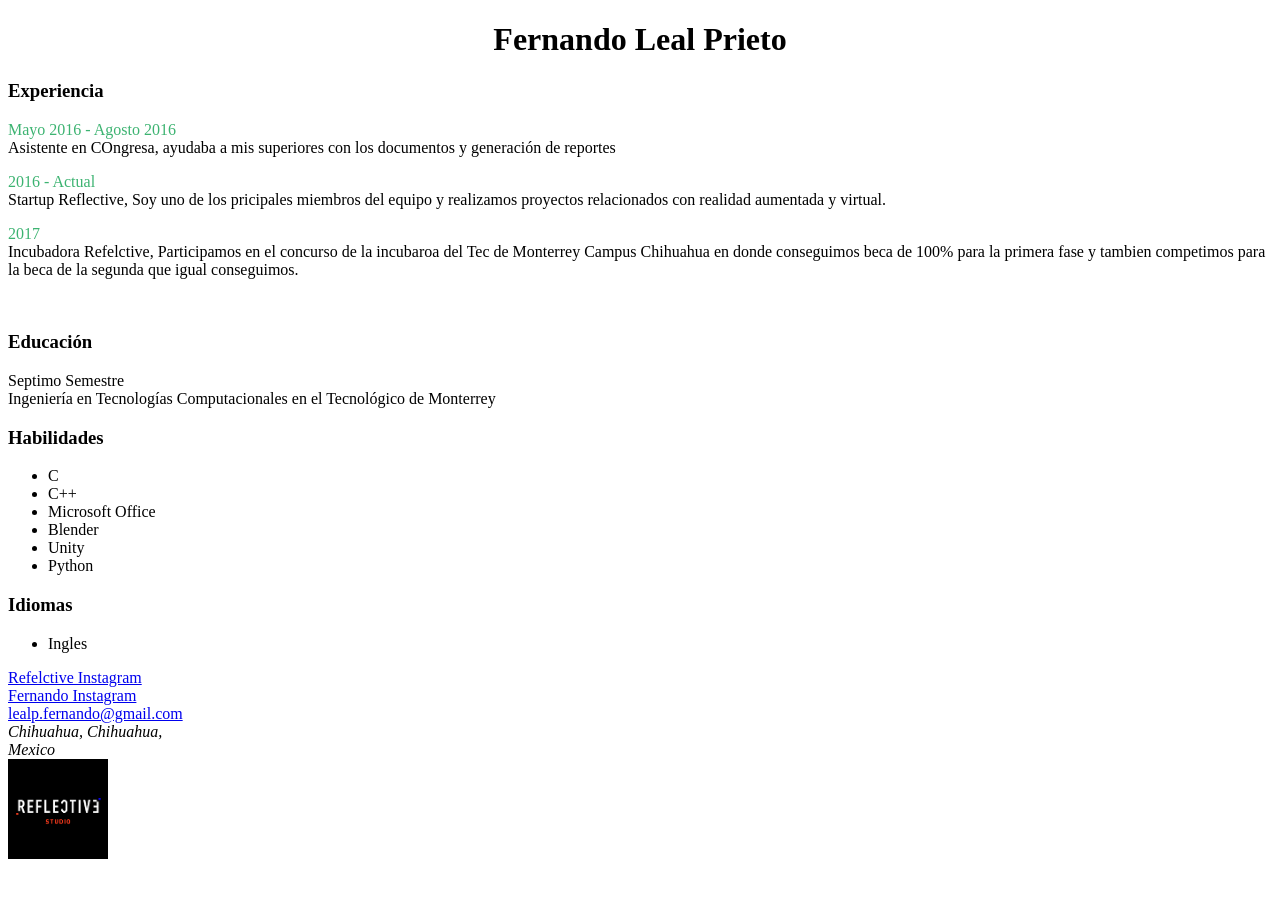
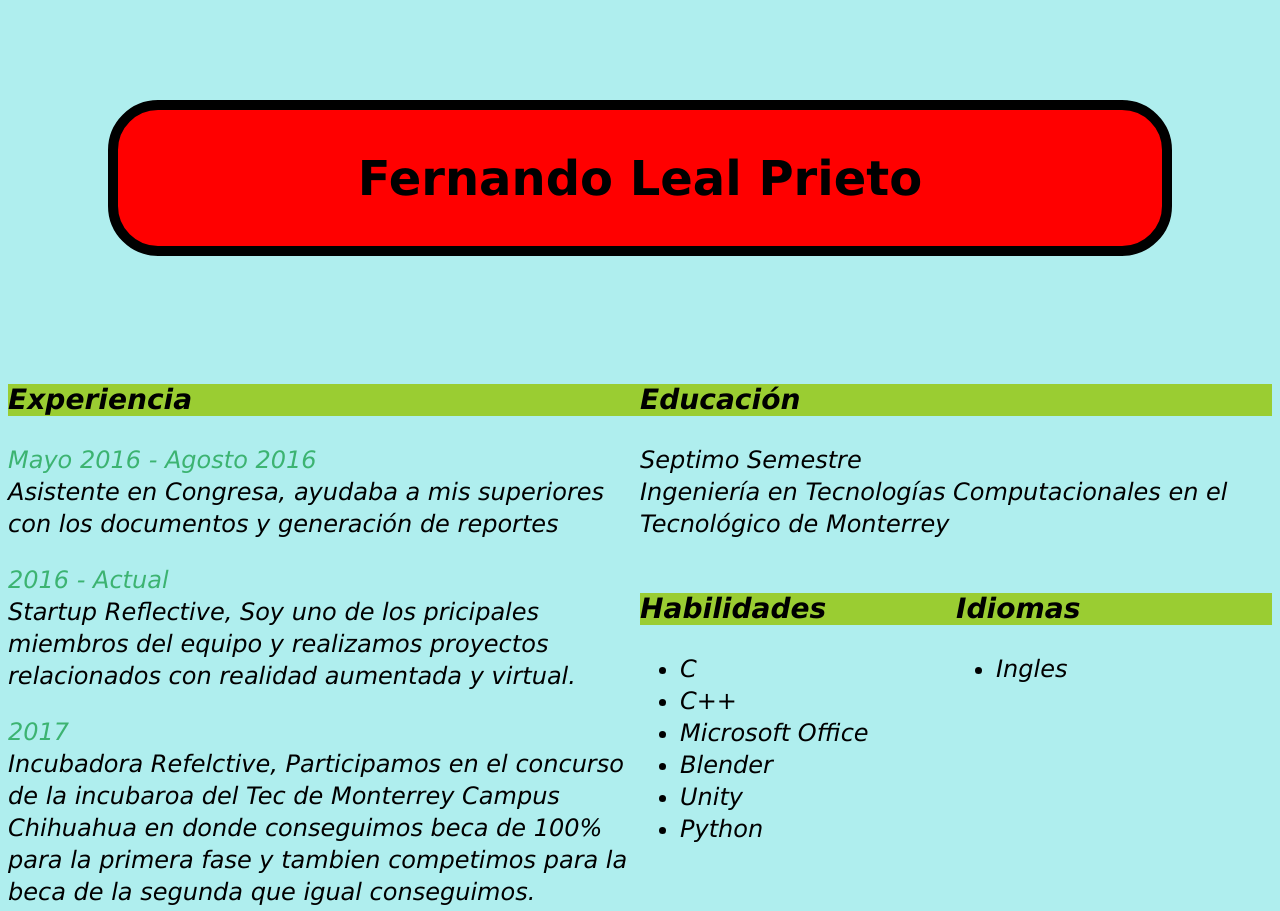
Before and after one commit to LealPFernando/LAB1, a plain HTML site: page lab1.html in a window 1280 px wide. Shown: the top 911 px of the page. Before the commit the page ends 871 px from the top, so only its background shows below. Drawn offline with Linux system fonts and the light colour scheme.

Commit message:
Con CSS CV

```diff
--- a/lab1.html
+++ b/lab1.html
@@ -1,4 +1,54 @@
 <!DOCTYPE html>
+
+<style>
+    body{
+        font-size: 24px;
+        line-height: 32px;
+        background-color: paleturquoise;
+        font-style: oblique;
+        font-family:Verdana, Geneva, Tahoma, sans-serif;
+    }
+    header{
+        background-color: red;
+        font-style: normal;
+        margin: 100px;
+        padding: 20px;
+        border-width: 10px;
+        border-color: black;
+        border-style: solid;
+        border-radius: 50px;
+        float: middle;;
+    }
+
+    h3{
+        font-style: italic;
+        background-color:yellowgreen;
+    }
+    footer{
+        background-color:crimson;
+        padding: 20px;
+        overflow: auto;
+        clear: both;
+    }
+    #exp{
+        float: left;
+        width: 50%;
+    }
+    #edu{
+        float: left;
+        width: 50%;
+    }
+    #hab{
+        float: left;
+        width: 25%;
+    }
+    #idi{
+        float: left;
+        width: 25%;
+    }
+</style>
+
+
 <html>
     <head>
         <meta charset="UTF-8">
@@ -14,24 +64,24 @@
             </main>
         </div>
         <div>
-            <section>
+            <section id="exp">
                 <h3>
                     Experiencia
                 </h3>
                 <p>
                 <span style="color: mediumseagreen;">Mayo 2016 - Agosto 2016</span>
                 </br>
-                Asistente en COngresa, ayudaba a mis superiores con los documentos y generación de reportes
+                Asistente en Congresa, ayudaba a mis superiores con los documentos y generación de reportes
                 </p>
                 <p> <span style="color: mediumseagreen;">2016 - Actual </span> <br/>Startup Reflective, Soy uno de los pricipales miembros del equipo y realizamos proyectos relacionados con realidad aumentada y virtual.</p>
                 <p><span style="color: mediumseagreen;">2017</span></br>Incubadora Refelctive, Participamos en el concurso de la incubaroa del Tec de Monterrey Campus Chihuahua en donde conseguimos beca de 100% para la primera fase y tambien competimos para la beca de la segunda que igual conseguimos.</p>
                 <br>
             </section>
-            <section>
+            <section id="edu">
                 <h3>Educación</h3>
                 <p>Septimo Semestre </br> Ingeniería en Tecnologías Computacionales en el Tecnológico de Monterrey</p>
             </section>
-            <section>
+            <section id="hab">
                 <h3>Habilidades</h3>
                 <ul>
                     <li>C</li>
@@ -42,7 +92,7 @@
                     <li>Python</li>
                 </ul>
             </section>
-            <section>
+            <section id="idi">
                 <h3>Idiomas</h3>
                 <ul>
                     <li>Ingles</li>
```
